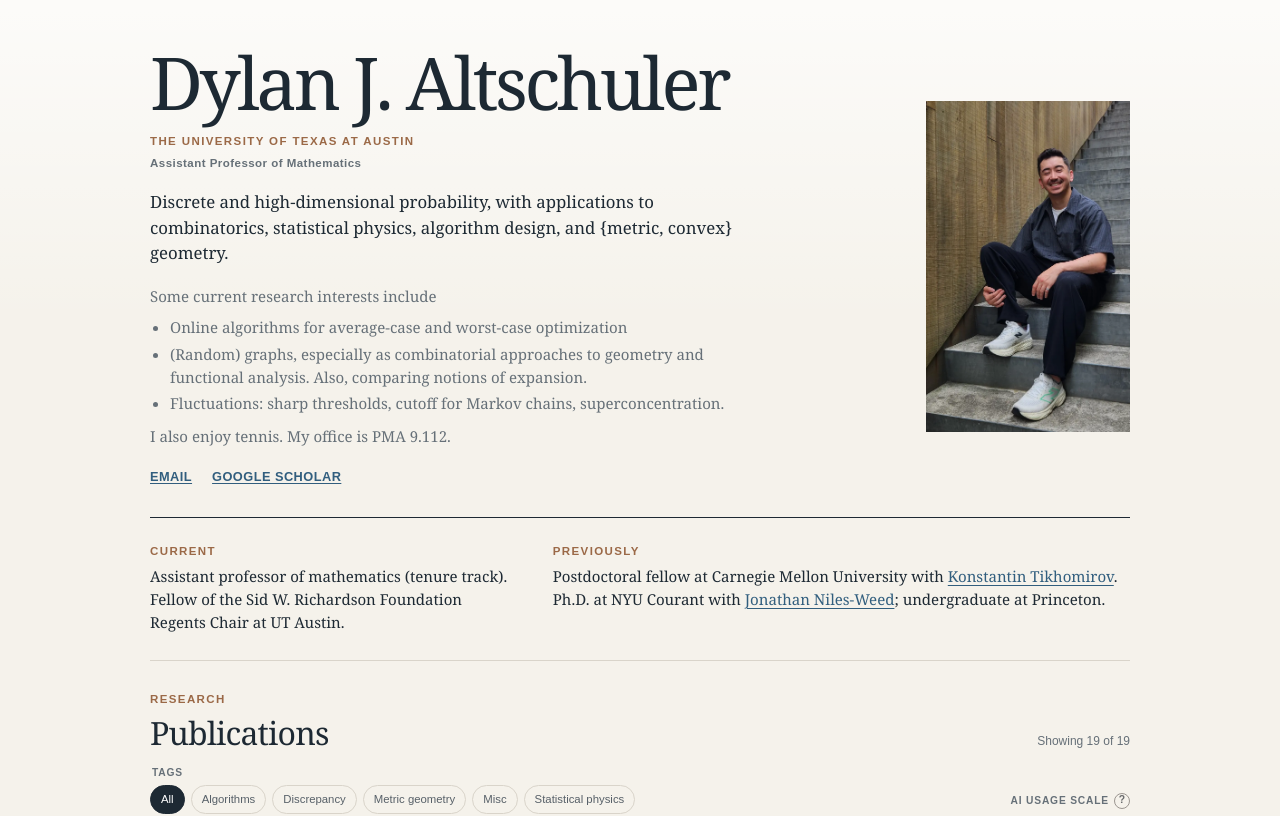
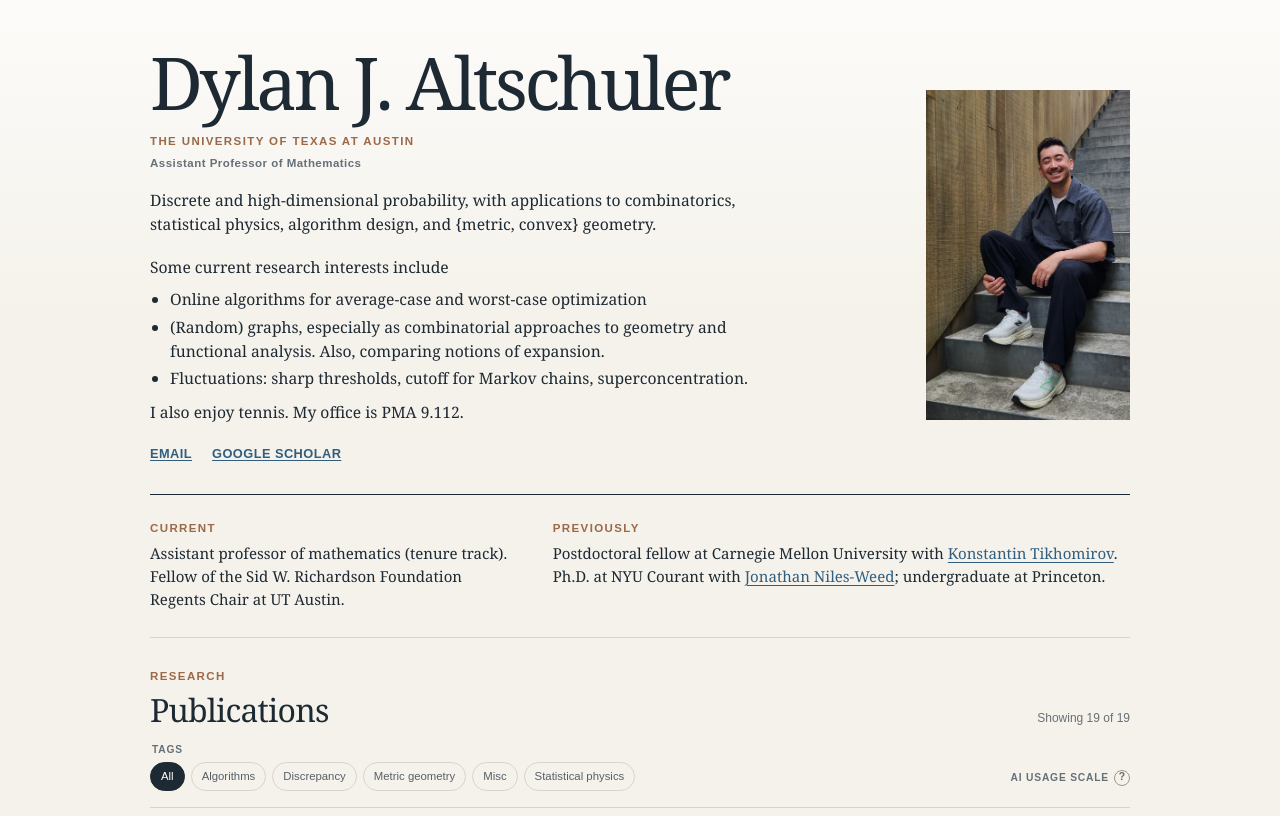
Before and after one commit to dylanaltschuler/dylanaltschuler.github.io, a React (Vite) app: page / in a window 1280 px wide. Shown: the top 816 px of the page. Built offline with nearby package versions, Linux system fonts and the light colour scheme.

Commit message:
Match research list typography to homepage lede

```diff
--- a/src/styles.css
+++ b/src/styles.css
@@ -108,17 +108,18 @@ h1 {
   line-height: 1.35;
 }
 
+.lede,
+.research-interests {
+  max-width: 620px;
+  font-size: 0.98rem;
+}
+
 .lede {
-  max-width: 620px;
   margin-bottom: 19px;
-  font-size: 1.05rem;
 }
 
 .research-interests {
-  max-width: 620px;
   margin-bottom: 19px;
-  color: var(--muted);
-  font-size: 0.94rem;
 }
 
 .research-interests p {
@@ -472,12 +473,6 @@ h3 {
   color: #6d5079;
 }
 
-.ai-2-5 {
-  border-color: #b89fc4;
-  background: #e1d3e7;
-  color: #60436c;
-}
-
 .ai-3 {
   border-color: #a78bb2;
   background: #d8c7df;
@@ -635,10 +630,14 @@ footer > a {
     line-height: 1.35;
   }
 
+  .lede,
+  .research-interests {
+    font-size: 0.92rem;
+  }
+
   .lede {
     grid-column: 1 / -1;
     margin-bottom: 14px;
-    font-size: 0.92rem;
   }
 
   .hero-copy {
```
